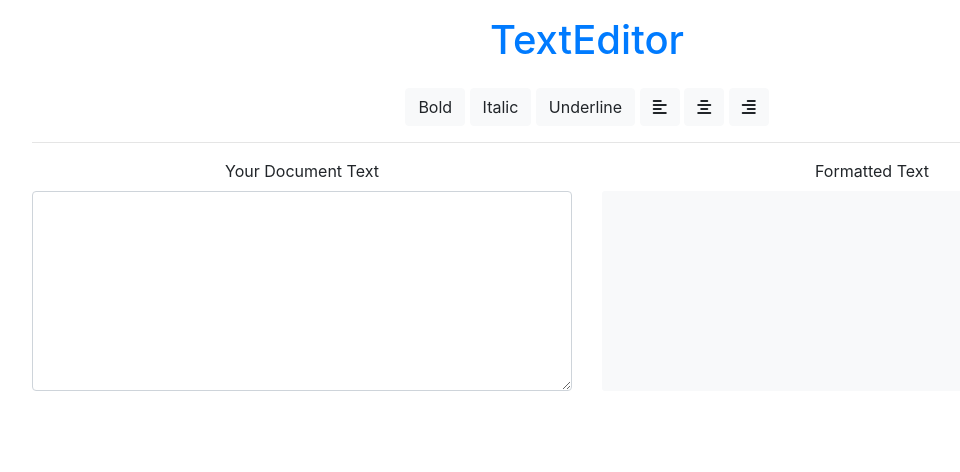
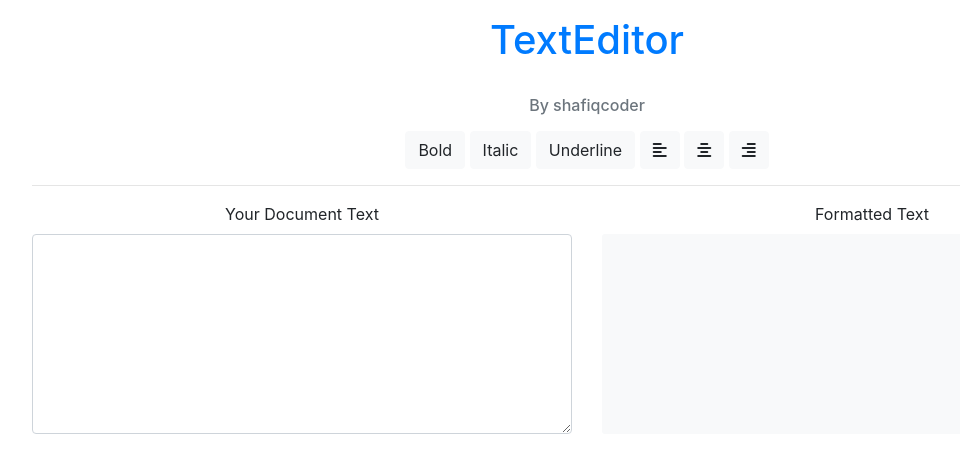
Before and after one commit to shafiqcoder/javascript_tasks, a plain HTML site: page Profit with JavaScript/TextEditor/index.html in a window 1280 px wide. Shown: the whole page, without its empty margins (53-1013 px from the left). Drawn offline with nearby package versions, Linux system fonts and the light colour scheme.

Commit message:
TextEditor

```diff
--- a/Profit with JavaScript/TextEditor/index.html
+++ b/Profit with JavaScript/TextEditor/index.html
@@ -7,13 +7,14 @@
   <link rel="stylesheet" href="https://stackpath.bootstrapcdn.com/bootstrap/4.3.1/css/bootstrap.min.css"
     integrity="sha384-ggOyR0iXCbMQv3Xipma34MD+dH/1fQ784/j6cY/iJTQUOhcWr7x9JvoRxT2MZw1T" crossorigin="anonymous">
   <script src="https://kit.fontawesome.com/c939d0e917.js" crossorigin="anonymous"></script>
-  <title>repl.it</title>
+  <title>TextEditor By shafiqcoder</title>
   <link href="style.css" rel="stylesheet" type="text/css" />
 </head>
 
 <body class="text-center container">
   <main>
     <h1 class="banner p-3 text-primary">TextEditor</h1>
+    <h6 class="banner p-2 text-secondary">By shafiqcoder</h6>
     <div class="row">
       <div class="col">
         <button id="bold" type="button" onClick="makeBold(this)" class="btn btn-light">Bold</button>
```
